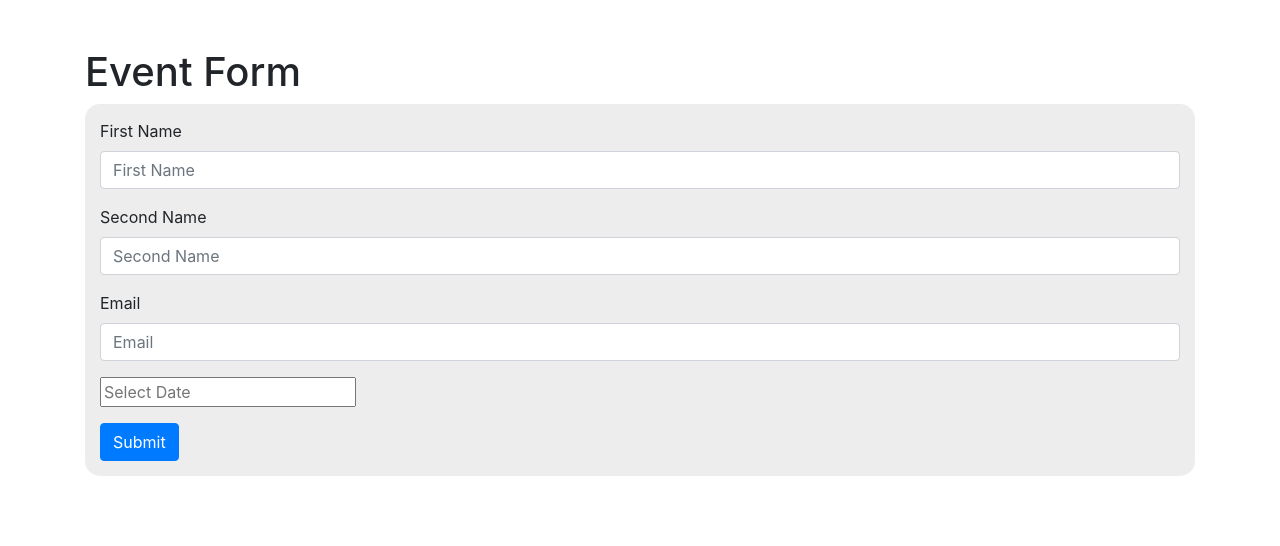
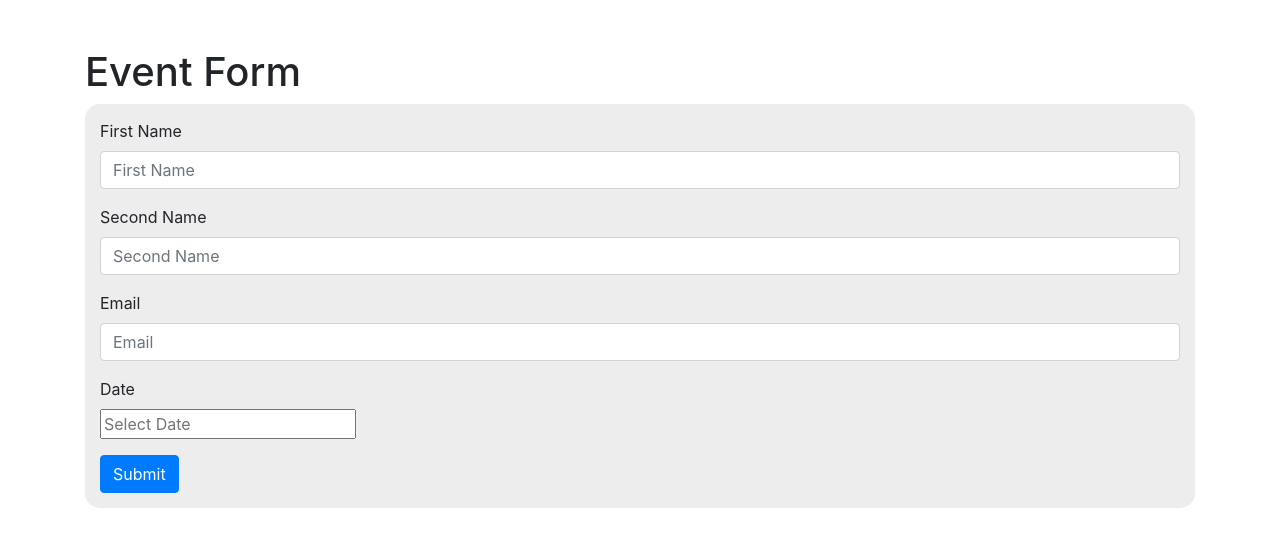
Before and after one commit to trojano31/eventForm, a React app in the folder frontend/: page / in a window 1280 px wide. Shown: the top 546 px of the page. Built offline with nearby package versions, Linux system fonts and the light colour scheme.

Commit message:
fixed DatePicker

```diff
--- a/frontend/src/components/DateInput.jsx
+++ b/frontend/src/components/DateInput.jsx
@@ -1,17 +1,20 @@
 import React from 'react';
 import DatePicker from 'react-datepicker';
+import { Form } from 'react-bootstrap';
+import moment from 'moment';
 
-const DateInput = ({ input, placeholder, withTime, meta: { touched, error } }) => (
-  <div>
-    {console.log(input.value)}
+const DateInput = ({ input, label, placeholder, withTime, meta: { touched, error } }) => (
+  <Form.Group>
+    <Form.Label className="d-block">{label}</Form.Label>
     <DatePicker
-      {...input}
-      dateForm="MM DD YYYY"
+      onChange={input.onChange}
+      dateForm="DD/MM/YYYY"
       time={withTime}
-      selected={input.value ? new Date(input.value) : null}
+      value={!input.value ? null : moment(input.value).format('DD/MM/YYYY')}
+      selected={!input.value ? null : new Date(input.value)}
       placeholderText={placeholder}
     />
     {touched && error && <span>{error}</span>}
-  </div>
+  </Form.Group>
 );
 export default DateInput;
--- a/frontend/src/components/EventForm.jsx
+++ b/frontend/src/components/EventForm.jsx
@@ -30,11 +30,12 @@ const EventForm = ({ handleSubmit }) => (
     <Field
       name="date"
       component={DateInput}
+      withTime={false}
+      type="text"
       label="Date"
       placeholder="Select Date"
-      parse={String}
     />
-    <Button variant="primary" type="submit" className="mt-3">
+    <Button variant="primary" type="submit">
       Submit
     </Button>
   </Form>
--- a/frontend/src/components/EventFormContainer.jsx
+++ b/frontend/src/components/EventFormContainer.jsx
@@ -1,6 +1,7 @@
 import React from 'react';
 import { connect } from 'react-redux';
 import { bindActionCreators } from 'redux';
+import PropTypes from 'prop-types';
 import { postEventForm } from '../actions/rootActions';
 import EventForm from './EventForm';
 
@@ -14,4 +15,8 @@ const mapDispatchToProps = dispatch => {
   }, dispatch);
 };
 
+EventFormContainer.propTypes = {
+  postEventForm: PropTypes.func.isRequired
+};
+
 export default connect(null, mapDispatchToProps)(EventFormContainer);
```
